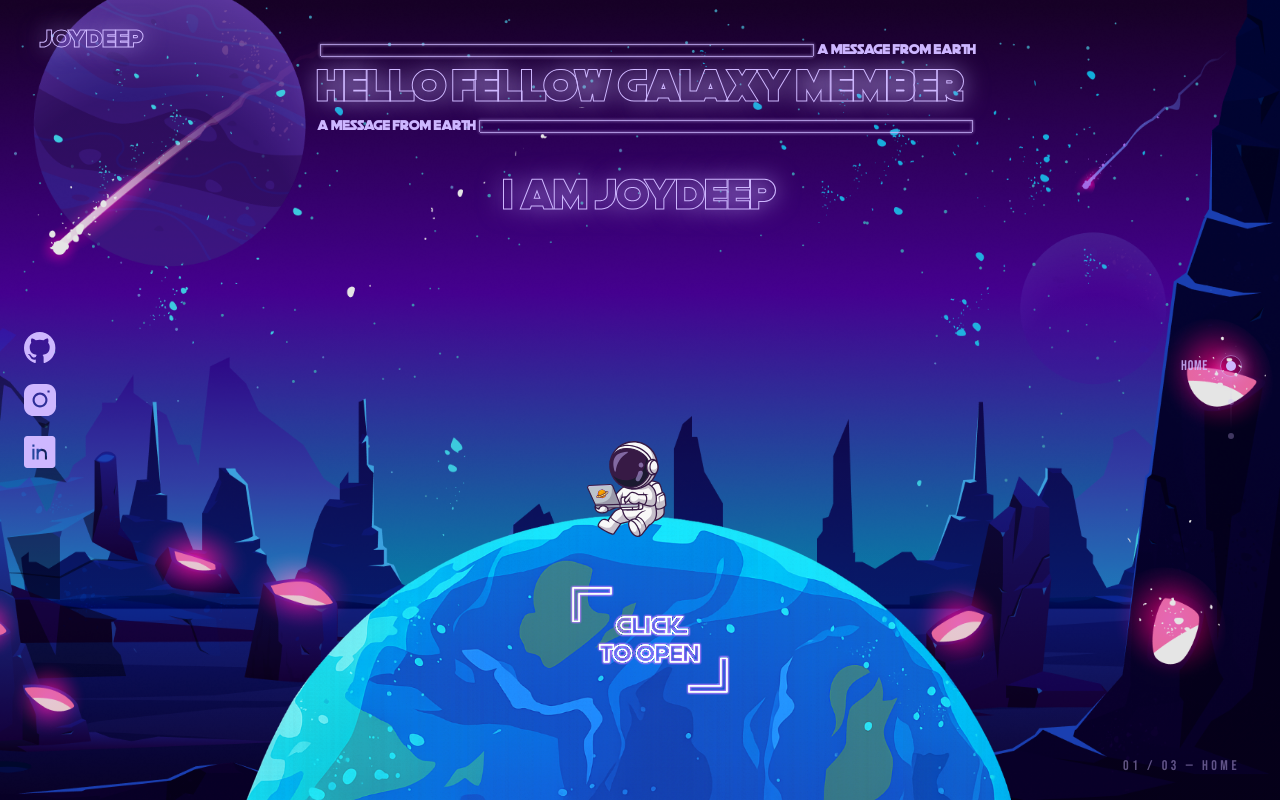
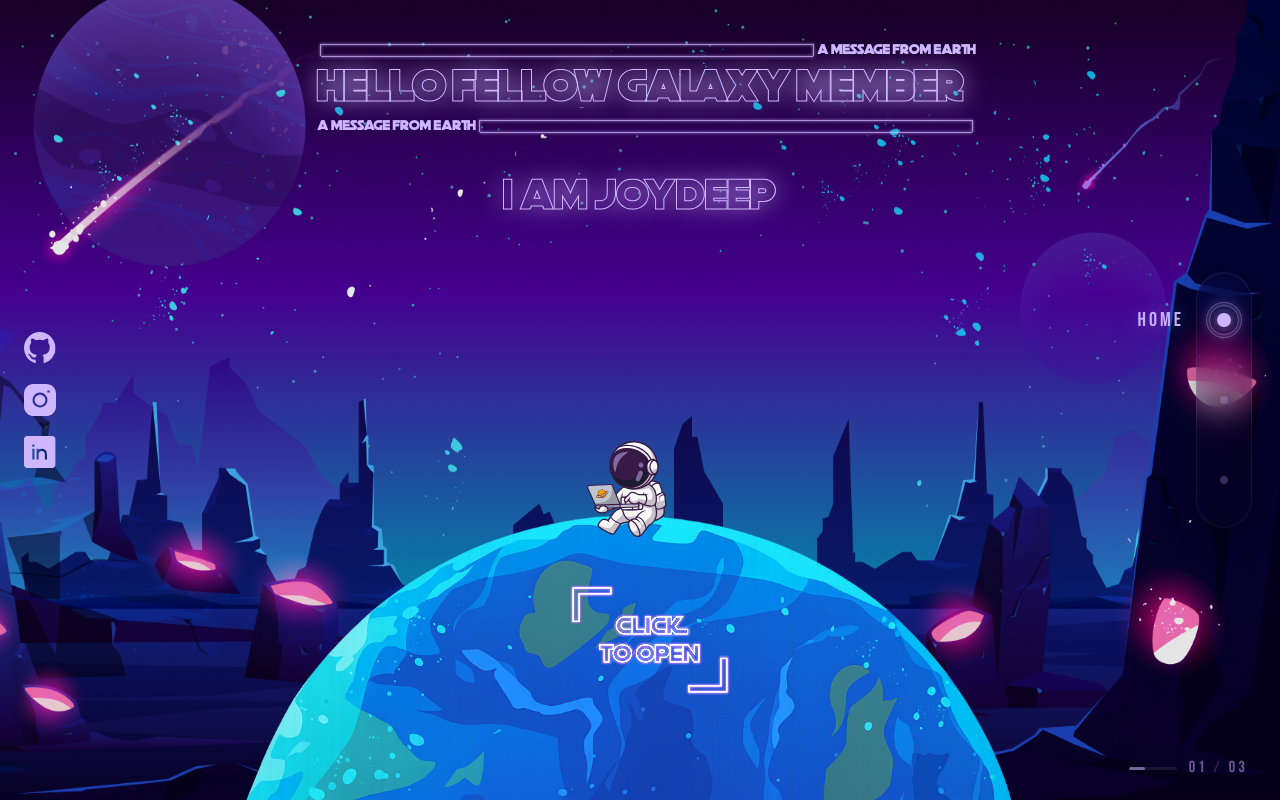
Before and after one commit to Joydeep279/Portfolio, a React (Vite) app: page / in a window 1280 px wide. Built offline with nearby package versions, Linux system fonts and the light colour scheme.

Commit message:
add animation

```diff
--- a/src/Components/SideNav.jsx
+++ b/src/Components/SideNav.jsx
@@ -1,49 +1,58 @@
 import { motion, AnimatePresence } from "framer-motion";
 
 /* ── animation variants ── */
-const containerVariants = {
-  hidden: { opacity: 0, x: 30 },
+const railVariants = {
+  hidden: { opacity: 0, x: 40, scaleY: 0.8 },
   visible: {
     opacity: 1,
     x: 0,
+    scaleY: 1,
     transition: {
-      duration: 0.6,
-      delay: 1.2,
+      duration: 0.8,
+      delay: 1.0,
       ease: [0.25, 0.46, 0.45, 0.94],
-      staggerChildren: 0.12,
-      delayChildren: 1.4,
+      staggerChildren: 0.15,
+      delayChildren: 1.3,
     },
   },
 };
 
-const dotVariants = {
-  hidden: { opacity: 0, scale: 0 },
+const itemVariants = {
+  hidden: { opacity: 0, x: 20, scale: 0.6 },
   visible: {
     opacity: 1,
+    x: 0,
     scale: 1,
-    transition: { duration: 0.35, ease: "easeOut" },
+    transition: { duration: 0.45, ease: "easeOut" },
   },
 };
 
 const logoVariants = {
-  hidden: { opacity: 0, x: -20 },
+  hidden: { opacity: 0, y: -20, scale: 0.9 },
   visible: {
     opacity: 1,
-    x: 0,
-    transition: { duration: 0.7, delay: 0.5, ease: [0.25, 0.46, 0.45, 0.94] },
+    y: 0,
+    scale: 1,
+    transition: {
+      duration: 0.8,
+      delay: 0.3,
+      ease: [0.25, 0.46, 0.45, 0.94],
+    },
   },
 };
 
 const sectionLabelVariants = {
-  hidden: { opacity: 0, y: 10 },
+  hidden: { opacity: 0, y: 12, filter: "blur(4px)" },
   visible: {
     opacity: 1,
     y: 0,
+    filter: "blur(0px)",
     transition: { duration: 0.5, ease: "easeOut" },
   },
   exit: {
     opacity: 0,
-    y: -10,
+    y: -12,
+    filter: "blur(4px)",
     transition: { duration: 0.3, ease: "easeIn" },
   },
 };
@@ -51,65 +60,91 @@ const sectionLabelVariants = {
 const SideNav = ({ sections, currentIndex, onNavigate }) => {
   return (
     <>
-      {/* ── Logo (top-left) ── */}
-      <motion.a
-        className="fixed top-6 left-6 sm:left-8 md:left-10 z-[200] font-death-star text-[#CEB7FF] text-lg sm:text-xl md:text-2xl cursor-pointer font-outline text-glow select-none"
-        variants={logoVariants}
+      {/* ── Navigation Rail (right side) ── */}
+      <motion.nav
+        className="fixed right-4 sm:right-6 md:right-8 top-1/2 -translate-y-1/2 z-[150]"
+        variants={railVariants}
         initial="hidden"
-        animate="visible"
-        onClick={() => onNavigate(0)}
-        whileHover={{
-          textShadow: "0px 0px 30px rgba(206, 183, 255, 0.9)",
-          transition: { duration: 0.3 },
+        animate="visible">
+        {/* Glassmorphism rail background */}
+        <div
+          className="absolute inset-0 rounded-full -z-10"
+          style={{
+            width: 56,
+            left: "50%",
+            transform: "translateX(-50%)",
+            top: -16,
+            bottom: -16,
+            backdropFilter: "blur(16px) saturate(140%)",
+            backgroundColor: "rgba(10, 5, 30, 0.35)",
+            border: "1px solid rgba(206, 183, 255, 0.08)",
+            boxShadow:
+              "0 8px 32px rgba(0, 0, 0, 0.3), inset 0 1px 0 rgba(206, 183, 255, 0.05)",
           }}
-      >
-        JOYDEEP
-      </motion.a>
+        />
 
-      {/* ── Dot navigation (right side) ── */}
-      <motion.div
-        className="fixed right-6 sm:right-8 md:right-10 top-1/2 -translate-y-1/2 z-[150] flex flex-col items-center gap-5"
-        variants={containerVariants}
-        initial="hidden"
-        animate="visible"
-      >
+        <div className="flex flex-col items-center gap-6 sm:gap-7 md:gap-8 relative py-2">
           {sections.map((section, index) => {
             const isActive = index === currentIndex;
             return (
               <motion.button
                 key={section.id}
-              className="group relative flex items-center cursor-pointer bg-transparent border-none outline-none p-1"
-              variants={dotVariants}
+                className="relative flex items-center cursor-pointer bg-transparent border-none outline-none p-2"
+                variants={itemVariants}
                 onClick={() => onNavigate(index)}
-              whileTap={{ scale: 0.85 }}
-              aria-label={`Go to ${section.label}`}
-            >
-              {/* Label tooltip */}
+                whileTap={{ scale: 0.88 }}
+                aria-label={`Go to ${section.label}`}>
+                {/* Label — always visible for active, fades in on hover for inactive */}
                 <motion.span
-                className="absolute right-8 whitespace-nowrap font-bebas-neue text-sm tracking-wider pointer-events-none"
-                initial={{ opacity: 0, x: 8 }}
+                  className="absolute right-14 sm:right-16 whitespace-nowrap font-bebas-neue text-base sm:text-lg md:text-xl tracking-[0.15em] pointer-events-none"
+                  style={{
+                    color: isActive
+                      ? "rgba(206, 183, 255, 0.95)"
+                      : "rgba(206, 183, 255, 0.5)",
+                    textShadow: isActive
+                      ? "0 0 20px rgba(206, 183, 255, 0.4)"
+                      : "none",
+                  }}
+                  animate={
+                    isActive ? { opacity: 1, x: 0 } : { opacity: 0, x: 10 }
+                  }
                   whileHover={{ opacity: 1, x: 0 }}
-                style={{ color: "rgba(206, 183, 255, 0.85)" }}
-                animate={
-                  isActive ? { opacity: 1, x: 0 } : { opacity: 0, x: 8 }
-                }
-                transition={{ duration: 0.25 }}
-              >
+                  transition={{ duration: 0.3 }}>
                   {section.label}
                 </motion.span>
 
-              {/* Dot */}
-              <div className="relative flex items-center justify-center">
-                {/* Outer ring for active */}
+                {/* Dot assembly */}
+                <div className="relative flex items-center justify-center w-8 h-8">
+                  {/* Active pill background */}
                   {isActive && (
                     <motion.div
                       className="absolute rounded-full"
                       style={{
-                      width: 22,
-                      height: 22,
-                      border: "1.5px solid rgba(206, 183, 255, 0.5)",
+                        width: 36,
+                        height: 36,
+                        background:
+                          "radial-gradient(circle, rgba(206, 183, 255, 0.12) 0%, rgba(206, 183, 255, 0.03) 70%)",
+                        border: "1.5px solid rgba(206, 183, 255, 0.3)",
                       }}
-                    layoutId="sideNavRing"
+                      layoutId="navActivePill"
+                      transition={{
+                        type: "spring",
+                        stiffness: 280,
+                        damping: 28,
+                      }}
+                    />
+                  )}
+
+                  {/* Outer ring */}
+                  {isActive && (
+                    <motion.div
+                      className="absolute rounded-full"
+                      style={{
+                        width: 30,
+                        height: 30,
+                        border: "1px solid rgba(206, 183, 255, 0.4)",
+                      }}
+                      layoutId="navActiveRing"
                       transition={{
                         type: "spring",
                         stiffness: 300,
@@ -118,24 +153,23 @@ const SideNav = ({ sections, currentIndex, onNavigate }) => {
                     />
                   )}
 
-                {/* Glow for active */}
+                  {/* Glow pulse for active */}
                   {isActive && (
                     <motion.div
                       className="absolute rounded-full"
                       style={{
-                      width: 22,
-                      height: 22,
-                      boxShadow: "0 0 12px rgba(206, 183, 255, 0.5)",
+                        width: 30,
+                        height: 30,
                       }}
                       animate={{
                         boxShadow: [
-                        "0 0 8px rgba(206, 183, 255, 0.3)",
-                        "0 0 18px rgba(206, 183, 255, 0.6)",
-                        "0 0 8px rgba(206, 183, 255, 0.3)",
+                          "0 0 12px rgba(206, 183, 255, 0.25), 0 0 24px rgba(206, 183, 255, 0.1)",
+                          "0 0 20px rgba(206, 183, 255, 0.5), 0 0 40px rgba(206, 183, 255, 0.2)",
+                          "0 0 12px rgba(206, 183, 255, 0.25), 0 0 24px rgba(206, 183, 255, 0.1)",
                         ],
                       }}
                       transition={{
-                      duration: 2,
+                        duration: 2.5,
                         repeat: Infinity,
                         ease: "easeInOut",
                       }}
@@ -144,57 +178,81 @@ const SideNav = ({ sections, currentIndex, onNavigate }) => {
 
                   {/* Inner dot */}
                   <motion.div
-                  className="rounded-full"
-                  style={{
+                    className="rounded-full relative z-10"
+                    animate={{
+                      width: isActive ? 14 : 8,
+                      height: isActive ? 14 : 8,
                       backgroundColor: isActive
                         ? "#CEB7FF"
-                      : "rgba(206, 183, 255, 0.3)",
-                  }}
-                  animate={{
-                    width: isActive ? 10 : 6,
-                    height: isActive ? 10 : 6,
-                    backgroundColor: isActive
-                      ? "#CEB7FF"
-                      : "rgba(206, 183, 255, 0.3)",
+                        : "rgba(206, 183, 255, 0.25)",
+                      boxShadow: isActive
+                        ? "0 0 14px rgba(206, 183, 255, 0.6)"
+                        : "0 0 0px transparent",
                     }}
                     whileHover={{
                       backgroundColor: "#CEB7FF",
-                    width: 10,
-                    height: 10,
+                      width: 14,
+                      height: 14,
+                      boxShadow: "0 0 14px rgba(206, 183, 255, 0.5)",
                     }}
-                  transition={{ duration: 0.25 }}
+                    transition={{ duration: 0.3, ease: "easeOut" }}
                   />
                 </div>
               </motion.button>
             );
           })}
+        </div>
 
-        {/* Connecting line between dots */}
+        {/* Connecting line */}
         <div
-          className="absolute top-3 left-1/2 -translate-x-1/2 -z-10"
+          className="absolute left-1/2 -translate-x-1/2 -z-20"
           style={{
-            width: 1,
-            height: "calc(100% - 24px)",
+            width: 2,
+            top: 24,
+            bottom: 24,
             background:
-              "linear-gradient(to bottom, transparent, rgba(206, 183, 255, 0.15), transparent)",
+              "linear-gradient(to bottom, transparent 0%, rgba(206, 183, 255, 0.12) 30%, rgba(206, 183, 255, 0.12) 70%, transparent 100%)",
+            borderRadius: 1,
           }}
         />
-      </motion.div>
+      </motion.nav>
 
-      {/* ── Current section label (bottom-right) ── */}
-      <div className="fixed bottom-6 right-6 sm:right-8 md:right-10 z-[150] flex items-center gap-3">
+      {/* ── Section indicator (bottom-right) ── */}
+      <div className="fixed bottom-5 right-4 sm:right-6 md:right-8 z-[150]">
         <AnimatePresence mode="wait">
-          <motion.span
+          <motion.div
             key={sections[currentIndex].id}
-            className="font-bebas-neue text-xs sm:text-sm tracking-[0.25em] uppercase"
-            style={{ color: "rgba(206, 183, 255, 0.45)" }}
+            className="flex items-center gap-3"
             variants={sectionLabelVariants}
             initial="hidden"
             animate="visible"
-            exit="exit"
-          >
-            {String(currentIndex + 1).padStart(2, "0")} / {String(sections.length).padStart(2, "0")} — {sections[currentIndex].label}
-          </motion.span>
+            exit="exit">
+            {/* Progress bar */}
+            <div
+              className="relative overflow-hidden rounded-full"
+              style={{
+                width: 48,
+                height: 3,
+                backgroundColor: "rgba(206, 183, 255, 0.1)",
+              }}>
+              <motion.div
+                className="absolute inset-y-0 left-0 rounded-full"
+                style={{ backgroundColor: "rgba(206, 183, 255, 0.5)" }}
+                initial={{ width: 0 }}
+                animate={{
+                  width: `${((currentIndex + 1) / sections.length) * 100}%`,
+                }}
+                transition={{ duration: 0.6, ease: [0.22, 1, 0.36, 1] }}
+              />
+            </div>
+            <span
+              className="font-bebas-neue text-sm sm:text-base tracking-[0.2em] uppercase"
+              style={{ color: "rgba(206, 183, 255, 0.5)" }}>
+              {String(currentIndex + 1).padStart(2, "0")}{" "}
+              <span style={{ color: "rgba(206, 183, 255, 0.2)" }}>/</span>{" "}
+              {String(sections.length).padStart(2, "0")}
+            </span>
+          </motion.div>
         </AnimatePresence>
       </div>
     </>
```
Lines whose indentation alone changed are shown as unchanged.
